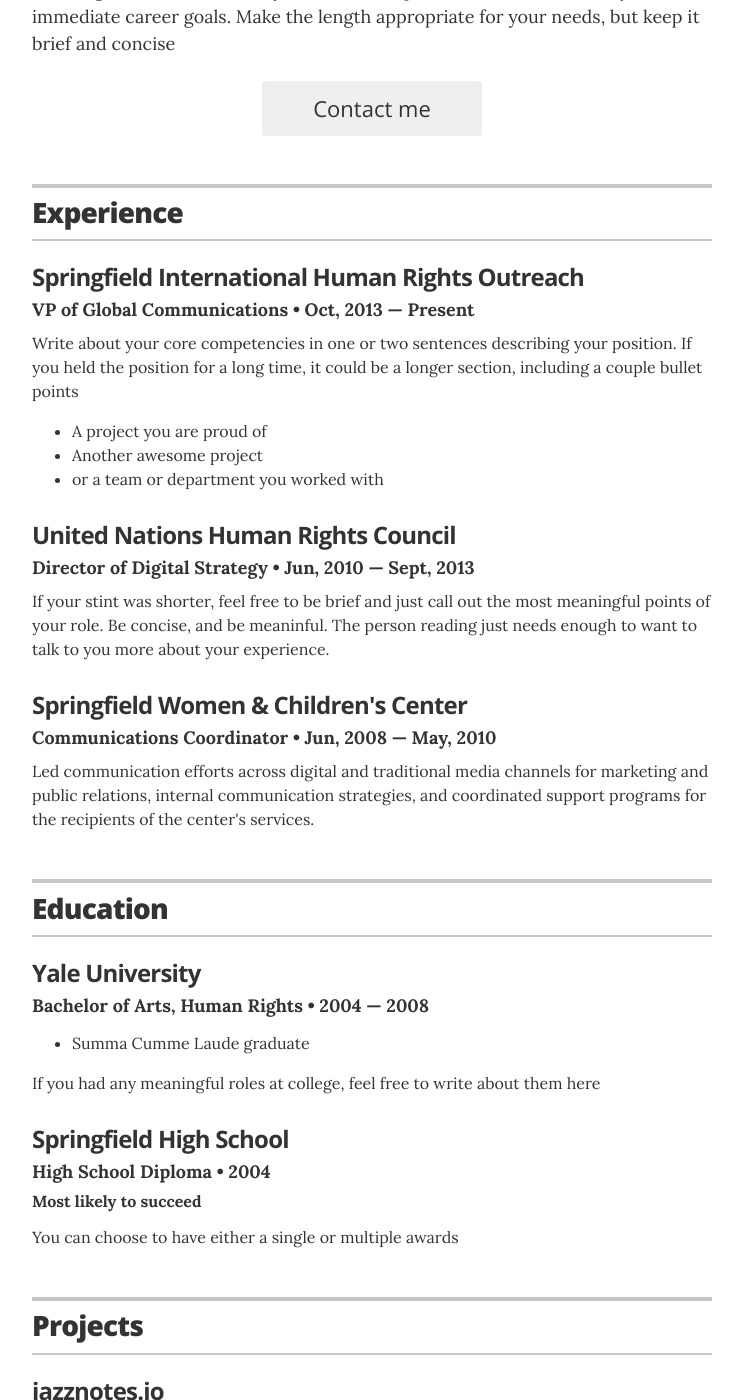
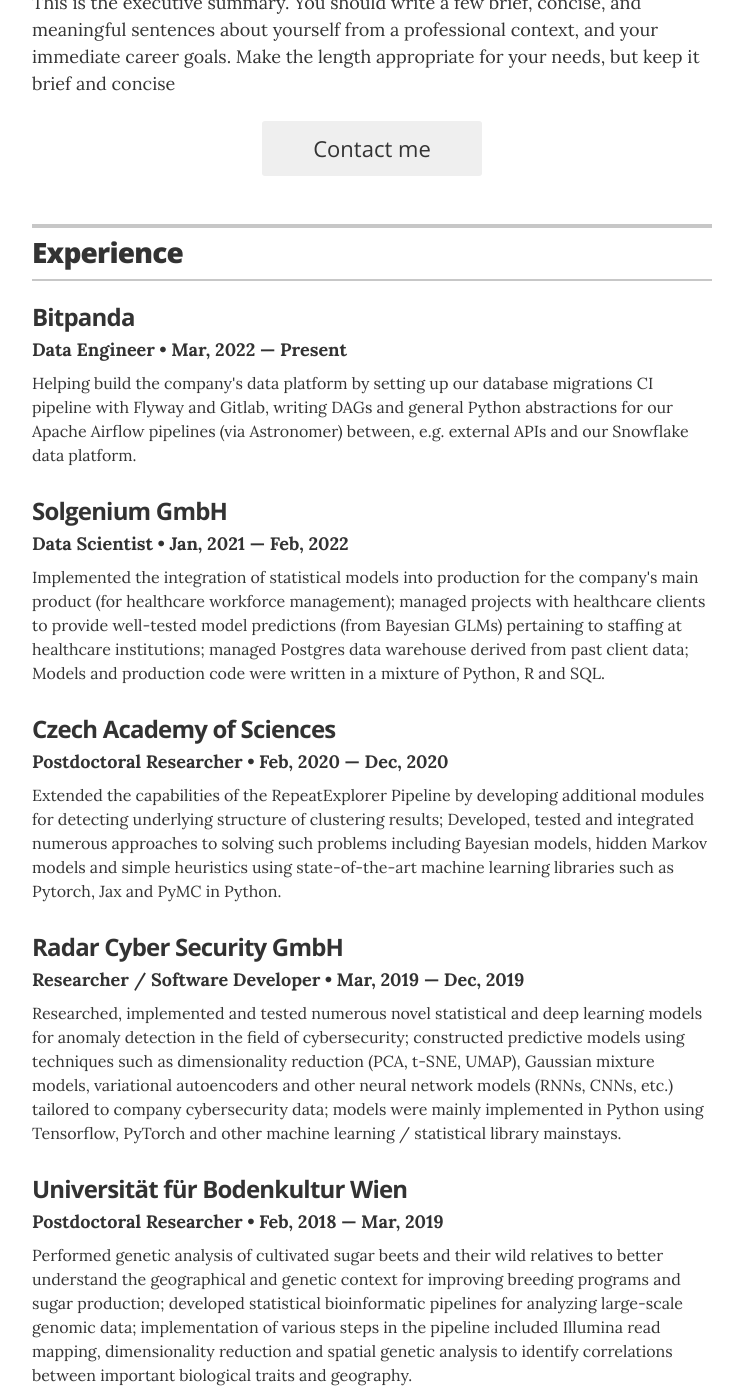
Before and after one commit to jamie-mccann/jamie-mccann.github.io, a Jekyll site: the page built from index.html, in a window 1280 px wide and 1400 px high, scrolled down 337 px. Shown: the whole window, without its empty margins (268-1011 px from the left). Built offline with Jekyll 4.4.1, drawn with Linux system fonts in a browser that asks for light colours; some of the changed text lies outside the part shown.

Commit message:
Starting to update / complete info for cv

```diff
--- a/_config.yml
+++ b/_config.yml
@@ -1,6 +1,6 @@
 # Site settings
-title: "Jekyll Resume Template"
-description: "A resume template for Jekyll and GitHub Pages sites."
+title: "Jamie McCann CV"
+description: "A curriculum vitae of Jamie McCann"
 
 # Build settings
 markdown: kramdown
@@ -10,18 +10,18 @@
 
 # Resume settings
 resume_avatar:                  "true"
-resume_name:                    "Lisa M. Simpson"
-resume_title:                   "VP of Global Communications"
+resume_name:                    "Jamie McCann"
+resume_title:                   "Data Engineer / Scientist"
 
 # used for the contact button in _layouts/resume.html
-resume_contact_email:           "lisasimpson@youremailaddress.com"
+resume_contact_email:           "jamie.mccann@protonmail.com"
 
 # the next two items are used for schema itemprops in _layouts/resume.html
 resume_contact_telephone:       "555-7334"
 resume_contact_address:         "742 Evergreen Terrace, Springfield"
 
-resume_header_contact_info:     "742 Evergreen Terrace, Springfield • 555-7334 • lisasimpson@youremailaddress.com"
-display_header_contact_info:    "false"
+resume_header_contact_info:     "Vienna, Austria • jamie.mccann@protonmail.com"
+display_header_contact_info:    "true"
 
 resume_header_intro: "<p>This is the executive summary. You should write a few brief, concise, and meaningful sentences about yourself from a professional context, and your immediate career goals. Make the length appropriate for your needs, but keep it brief and concise</p>"
 
@@ -45,11 +45,11 @@
 # Resume social links
 # uncomment the options you wish to display, and add your own URL
 resume_social_links:
-  resume_github_url:            "https://github.com/jglovier/resume-template"
-  resume_twitter_url:           "http://twitter.com/jglovier"
-  resume_dribbble_url:          "https://dribbble.com/jag"
+  resume_github_url:            "https://github.com/jamie-mccann"
+  # resume_twitter_url:           "http://twitter.com/jglovier"
+  # resume_dribbble_url:          "https://dribbble.com/jag"
   # resume_facebook_url:          "insert Facebook URL here"
-  resume_linkedin_url:          "https://www.linkedin.com/in/joelglovier"
+  resume_linkedin_url:          "https://www.linkedin.com/in/jamie-mccann0809/"
   # resume_instagram_url:         "insert your Instagram URL here"
   resume_website_url:           "http://joelglovier.com"
   resume_medium_url:            "https://medium.com/@jglovier"
--- a/_data/education.yml
+++ b/_data/education.yml
@@ -1,13 +1,32 @@
 # Degree
-- degree: Bachelor of Arts, Human Rights
-  uni: Yale University
-  year: 2004 &mdash; 2008
-  awards:
-    - award: Summa Cumme Laude graduate
-  summary: If you had any meaningful roles at college, feel free to write about them here
+- degree: Ph.D. Biology (with Honors)
+  uni: University of Vienna
+  year: 2013 &mdash; 2017
+  # awards:
+  #   - award: Graduated with honors
+  summary: >
+    Focused on developing bioinformatic pipelines and performing statistical
+    analyses on large-scale genomic data sequenced from species in the genus
+    <i>Melampodium</i> to understand the evolution of their genomes,
+    phylogenetic history, and repetitive elements.
 
-- degree: High School Diploma
-  uni: Springfield High School
-  year: 2004
-  award: Most likely to succeed
-  summary: You can choose to have either a single or multiple awards
+# Degree
+- degree: MSc. Biology
+  uni: Sam Houston State University
+  year: 2010 &mdash; 2012
+  # awards:
+  #   - award: Graduated with honors
+  summary: >
+    Conducted research on the population genetics and introduction history of
+    invasive (as well as horticulturally important) <i>Tamarix</i> species in
+    the American southwest with a strong focus on statistical analysis of
+    commonly-used molecular markers (at the time, microsatellites and
+    chloroplast loci).
+
+- degree: BSc. Biology
+  uni: Campbell University
+  year: 2005 &mdash; 2010
+  # awards:
+  #   - award: Summa Cumme Laude graduate
+  summary: >
+    Majored in biology with minors in both chemistry and environmental science.
--- a/_data/experience.yml
+++ b/_data/experience.yml
@@ -1,19 +1,59 @@
 # Jobs
 # VP of Global Communications
-- company: Springfield International Human Rights Outreach
-  position: VP of Global Communications
-  duration: Oct, 2013 &mdash; Present
-  summary: Write about your core competencies in one or two sentences describing your position. If you held the position for a long time, it could be a longer section, including a couple bullet points	<ul class="resume-item-list"><li>A project you are proud of</li><li>Another awesome project</li><li>or a team or department you worked with</li></ul>
+- position: Data Engineer
+  company: Bitpanda
+  duration: Mar, 2022 &mdash; Present
+  summary: >
+    Helping build the company's data platform by setting up our database
+    migrations CI pipeline with Flyway and Gitlab, writing DAGs and general
+    Python abstractions for our Apache Airflow pipelines (via Astronomer)
+    between, e.g. external APIs and our Snowflake data platform.
 
-# Director of Digital Stratgy
-- company: United Nations Human Rights Council
-  position: Director of Digital Strategy
-  duration:  Jun, 2010 &mdash; Sept, 2013
-  summary: If your stint was shorter, feel free to be brief and just call out the most meaningful points of your role. Be concise, and be meaninful. The person reading just needs enough to want to talk to you more about your experience.
+- position: Data Scientist
+  company: Solgenium GmbH
+  duration: Jan, 2021 &mdash; Feb, 2022
+  summary: >
+    Implemented the integration of statistical models into production for the
+    company's main product (for healthcare workforce management); managed
+    projects with healthcare clients to provide well-tested model predictions
+    (from Bayesian GLMs) pertaining to staffing at healthcare institutions;
+    managed Postgres data warehouse derived from past client data; Models and
+    production code were written in a mixture of Python, R and SQL.
 
+- position: Postdoctoral Researcher
+  company: Czech Academy of Sciences
+  duration: Feb, 2020 &mdash; Dec, 2020
+  summary: >
+    Extended the capabilities of the RepeatExplorer Pipeline by developing
+    additional modules for detecting underlying structure of clustering results;
+    Developed, tested and integrated numerous approaches to solving such
+    problems including Bayesian models, hidden Markov models and simple
+    heuristics using state-of-the-art machine learning libraries such as
+    Pytorch, Jax and PyMC in Python.
 
-# Communications Coordinator
-- company: Springfield Women & Children's Center
-  position: Communications Coordinator
-  duration:   Jun, 2008  &mdash; May, 2010
-  summary: Led communication efforts across digital and traditional media channels for marketing and public relations, internal communication strategies, and coordinated support programs for the recipients of the center's services.
+- position: Researcher / Software Developer
+  company: Radar Cyber Security GmbH
+  duration: Mar, 2019 &mdash; Dec, 2019
+  start_date: 2019/03
+  end_date: 2019/12
+  summary: >
+    Researched, implemented and tested numerous novel statistical and deep
+    learning models for anomaly detection in the field of cybersecurity;
+    constructed predictive models using techniques such as dimensionality
+    reduction (PCA, t-SNE, UMAP), Gaussian mixture models, variational
+    autoencoders and other neural network models (RNNs, CNNs, etc.) tailored to
+    company cybersecurity data; models were mainly implemented in Python using
+    Tensorflow, PyTorch and other machine learning / statistical library
+    mainstays.
+
+- position: Postdoctoral Researcher
+  company: Universität für Bodenkultur Wien
+  duration: Feb, 2018 &mdash; Mar, 2019
+  summary: >
+    Performed genetic analysis of cultivated sugar beets and their wild
+    relatives to better understand the geographical and genetic context for
+    improving breeding programs and sugar production; developed statistical
+    bioinformatic pipelines for analyzing large-scale genomic data;
+    implementation of various steps in the pipeline included Illumina read
+    mapping, dimensionality reduction and spatial genetic analysis to identify
+    correlations between important biological traits and geography.
--- a/_data/skills.yml
+++ b/_data/skills.yml
@@ -1,7 +1,8 @@
 # Skills
 # Organizational leadership
-- skill: Organizational leadership
-  description: I have several years of experience leading organziations from community groups to business departments. From public speaking, to mentoring, to coordination of people and events, I can lead in any context.
+- skill: Spoken Languages
+  description: >
+    Native English speaker (American), B1 certified German level
 
 # Communications strategy
 - skill: Communications strategy
```
